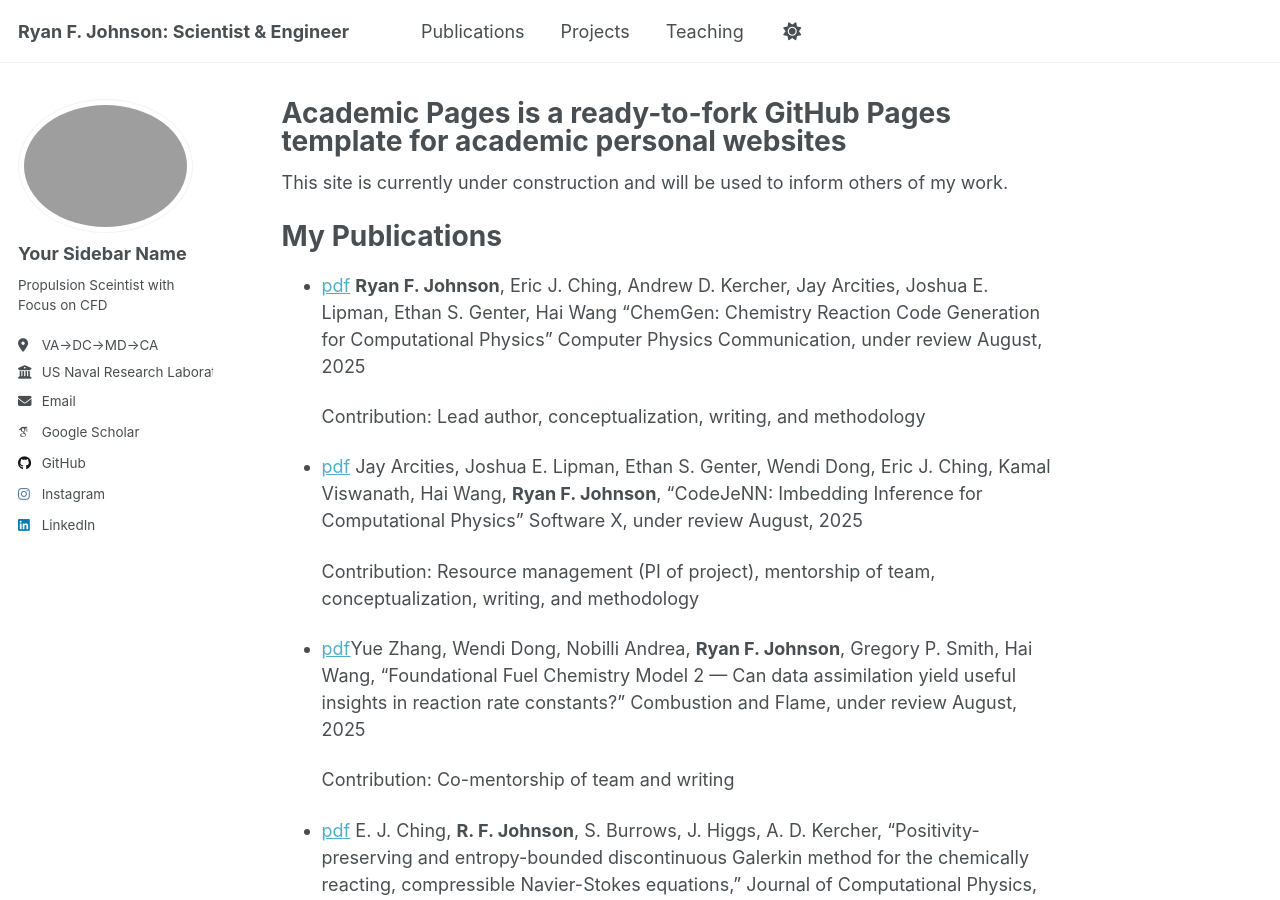
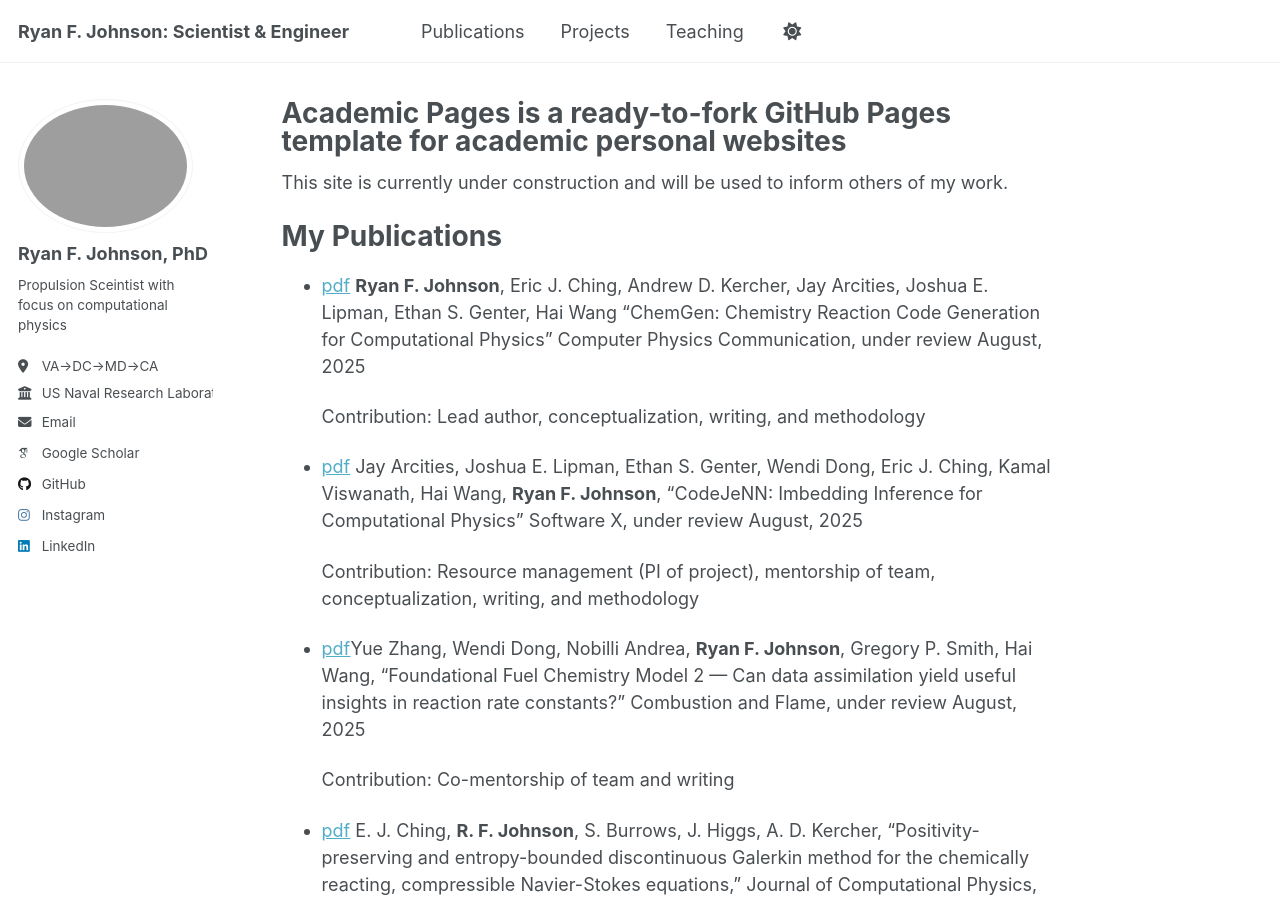
Before and after one commit to drryjoh/drryjoh.github.io, a Jekyll site: the page built from _pages/about.md, in a window 1280 px wide and 900 px high. Built offline with Jekyll 4.4.1, drawn with Linux system fonts in a browser that asks for light colours; some web fonts are replaced; a script that is not in the unit is left out.

Commit message:
update citation and sidebar

```diff
--- a/_config.yml
+++ b/_config.yml
@@ -23,9 +23,9 @@ repository               : "drryjoh/drryjoh.github.io"
 author:
   # Biographic information
   avatar           : "headshottwo.png"
-  name             : "Your Sidebar Name"
+  name             : "Ryan F. Johnson, PhD"
   pronouns         : # example: "she/her"
-  bio              : "Propulsion Sceintist with Focus on CFD"
+  bio              : "Propulsion Sceintist with focus on computational physics"
   location         : "VA->DC->MD->CA"
   employer         : "US Naval Research Laboratory"
   uri              : # URL
--- a/_pages/about.md
+++ b/_pages/about.md
@@ -90,5 +90,5 @@ My Publications
 Select Conference Proceedings
 ======
 
-- [pdf](pdfs/doug_rde.pdf) Douglas A. Schwer, Ryan F. Johnson and Ephraim Gutmark. "Simulations of an Experimental Centerbody-less Rotating Detonation Combustor," AIAA 2023-2564. AIAA SCITECH 2023 Forum. January 2023.
+- [pdf](pdfs/schwer_rde.pdf) Douglas A. Schwer, Ryan F. Johnson and Ephraim Gutmark. "Simulations of an Experimental Centerbody-less Rotating Detonation Combustor," AIAA 2023-2564. AIAA SCITECH 2023 Forum. January 2023.
     Contribution:  Methodology, model development, and co-authorship
```
